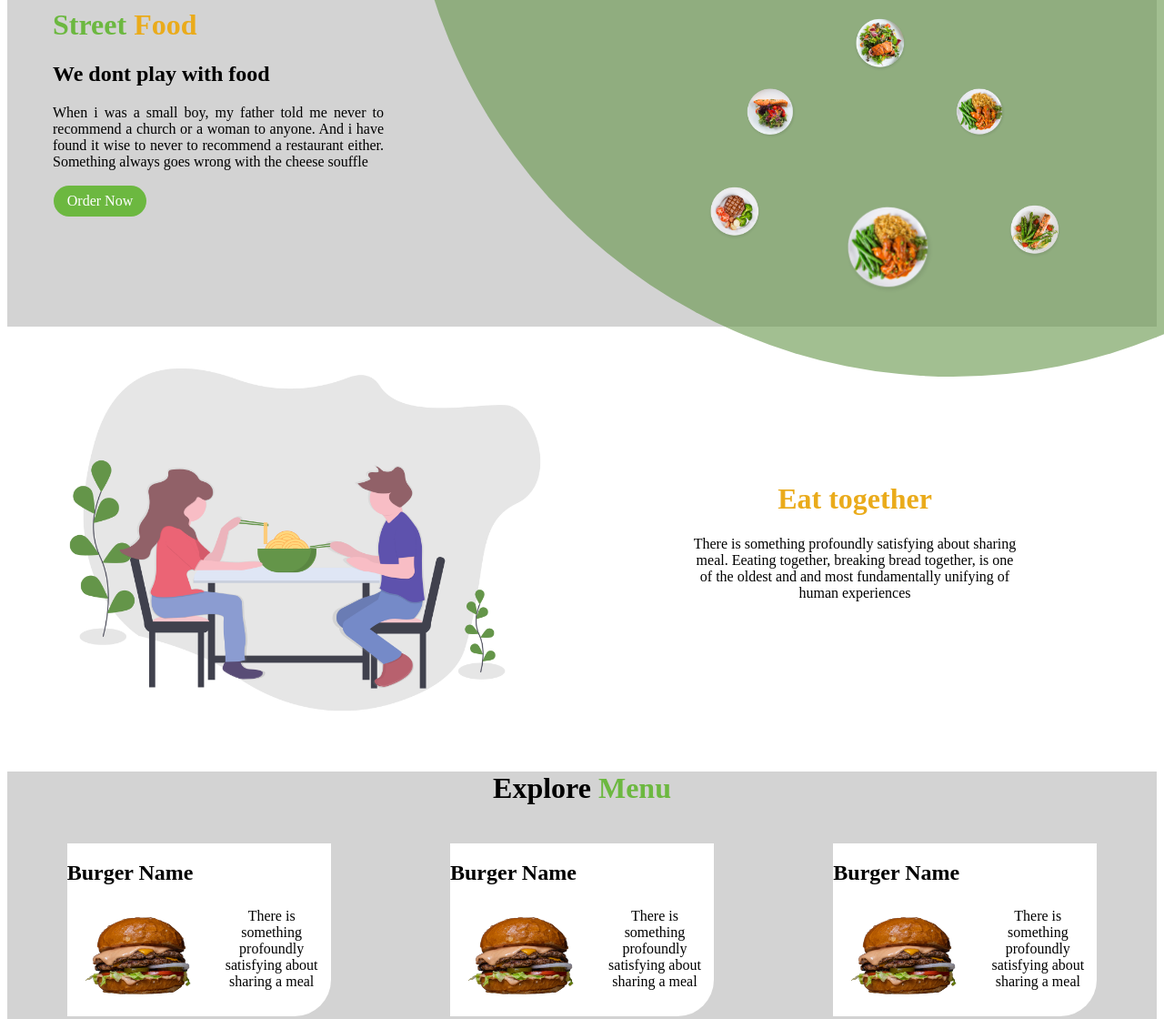
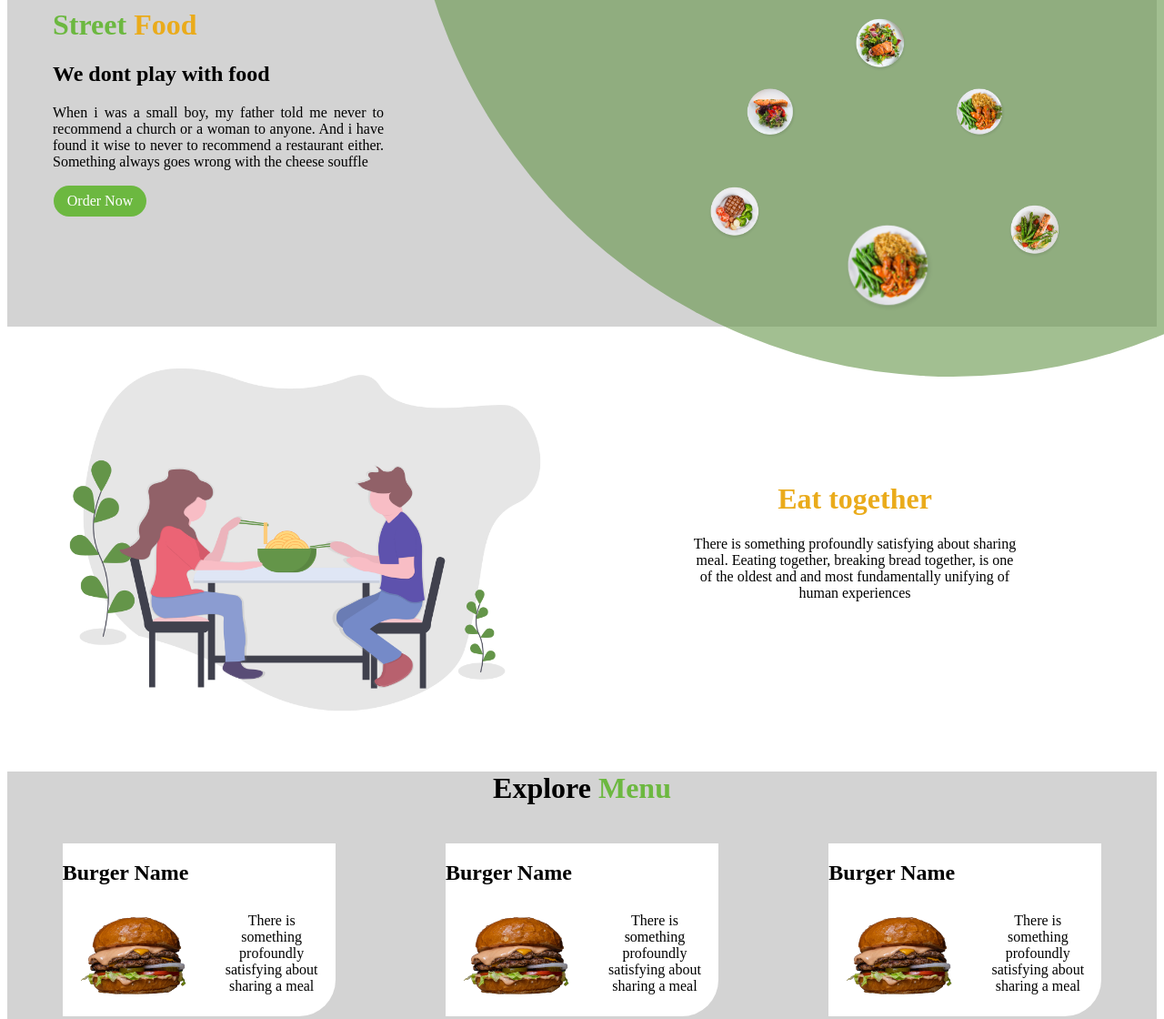
Before and after one commit to Valentino-Junior/StreetFood-Website, a plain HTML site: page index.html in a window 1280 px wide. Shown: the part 146-1266 px from the top of the page at 91% size. Drawn offline with Linux system fonts and the light colour scheme.

```diff
--- a/index.css
+++ b/index.css
@@ -189,7 +189,7 @@ nav > ul > li > a{
 
 #one >p,#two>p,#three>p,#four>p,#five>p,#six>p{
     float: right;
-    margin: 5px;
+    margin: 10px;
 text-align: center;
 width: 120px;
     height: 15px;
@@ -245,6 +245,6 @@ width: 120px;
 .image6{
     position: absolute;
     margin-left: 900px;
-    margin-top: 200px;
+    margin-top: 220px;
 
 }
```
